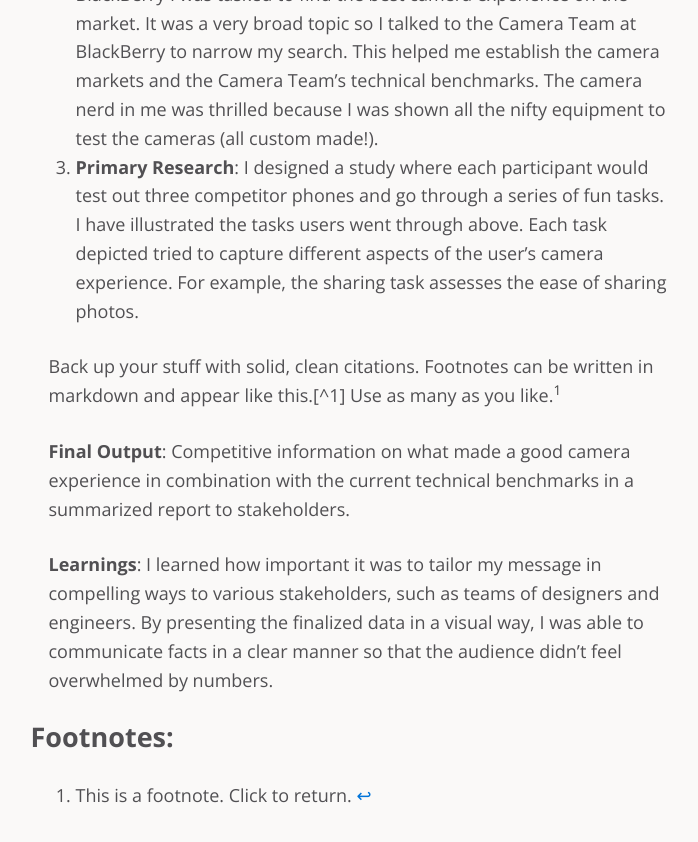
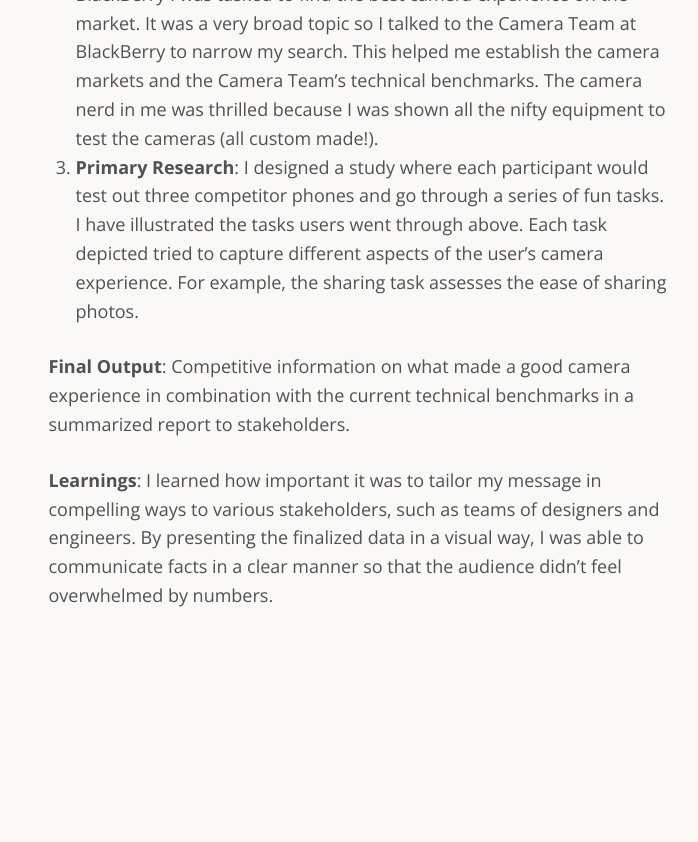
Before and after one commit to wailingwombat/wailingwombat.github.io, a Jekyll site: the page built from projects/blackberry.md, in a window 1280 px wide and 900 px high, scrolled down 1070 px. Shown: the top 842 px of the window, without its empty margins (279-977 px from the left). Built offline with Jekyll 4.4.1, drawn with Linux system fonts in a browser that asks for light colours; after the commit the page ends 1770 px from its top, so only the background shows below that.

Commit message:
reverting to old posts

```diff
--- a/projects/blackberry.md
+++ b/projects/blackberry.md
@@ -19,15 +19,8 @@ title: Blackberry
 2. **Internal Research with Camera Team**: For my main project at BlackBerry I was tasked to find the best camera experience on the market. It was a very broad topic so I talked to the Camera Team at BlackBerry to narrow my search. This helped me establish the camera markets and the Camera Team’s technical benchmarks. The camera nerd in me was thrilled because I was shown all the nifty equipment to test the cameras (all custom made!).
 3. **Primary Research**: I designed a study where each participant would test out three competitor phones and go through a series of fun tasks. I have illustrated the tasks users went through above. Each task depicted tried to capture different aspects of the user's camera experience. For example, the sharing task assesses the ease of sharing photos.
 
-Back up your stuff with solid, clean citations. Footnotes can be written in markdown and appear like this.[^1] Use as many as you like.[^2]
-
 **Final Output**: Competitive information on what made a good camera experience in combination with the current technical benchmarks in a summarized report to stakeholders.
 
 
 **Learnings**:
 I learned how important it was to tailor my message in compelling ways to various stakeholders, such as teams of designers and engineers. By presenting the finalized data in a visual way, I was able to communicate facts in a clear manner so that the audience didn’t feel overwhelmed by numbers.
-
-
-##### Footnotes:
-
-[^2]: This is a footnote. Click to return.
```
